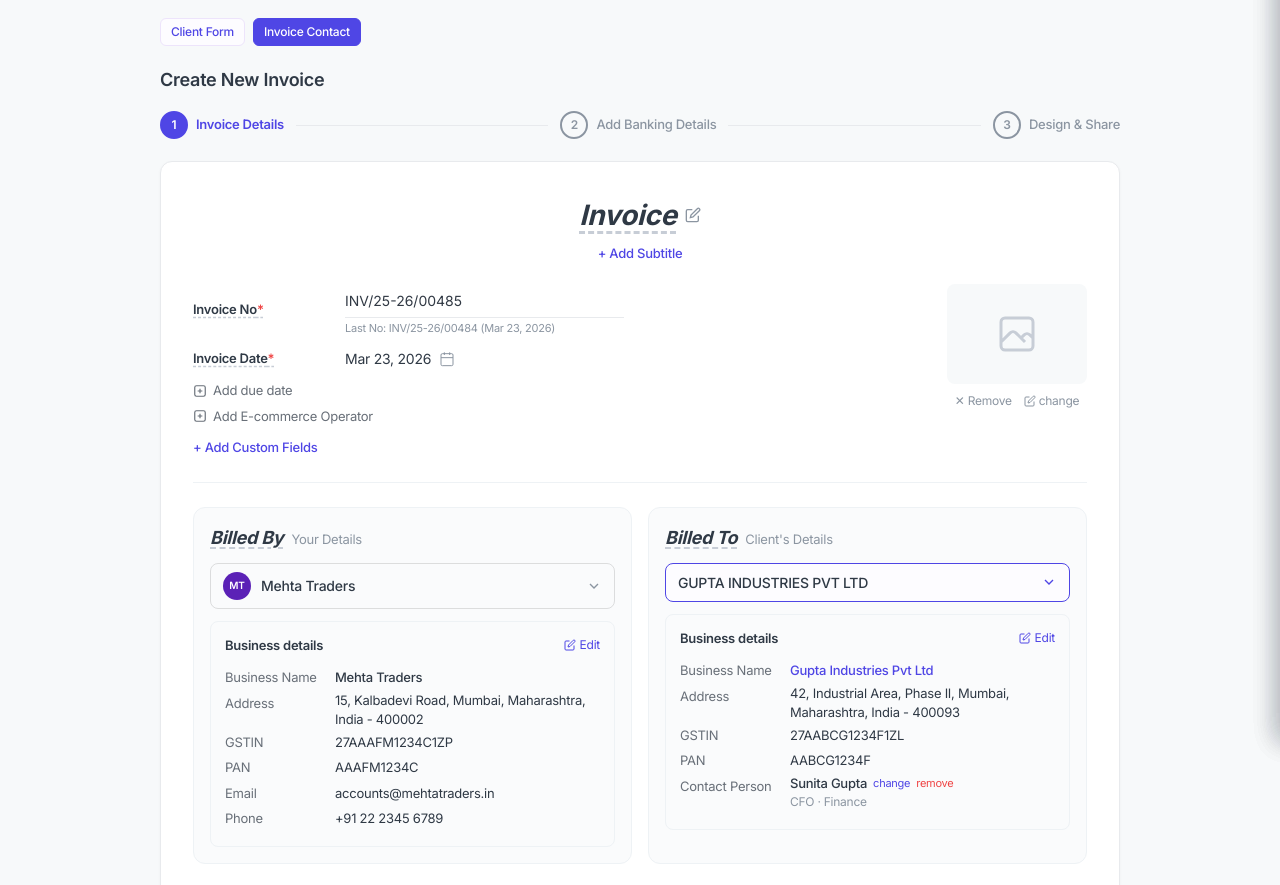
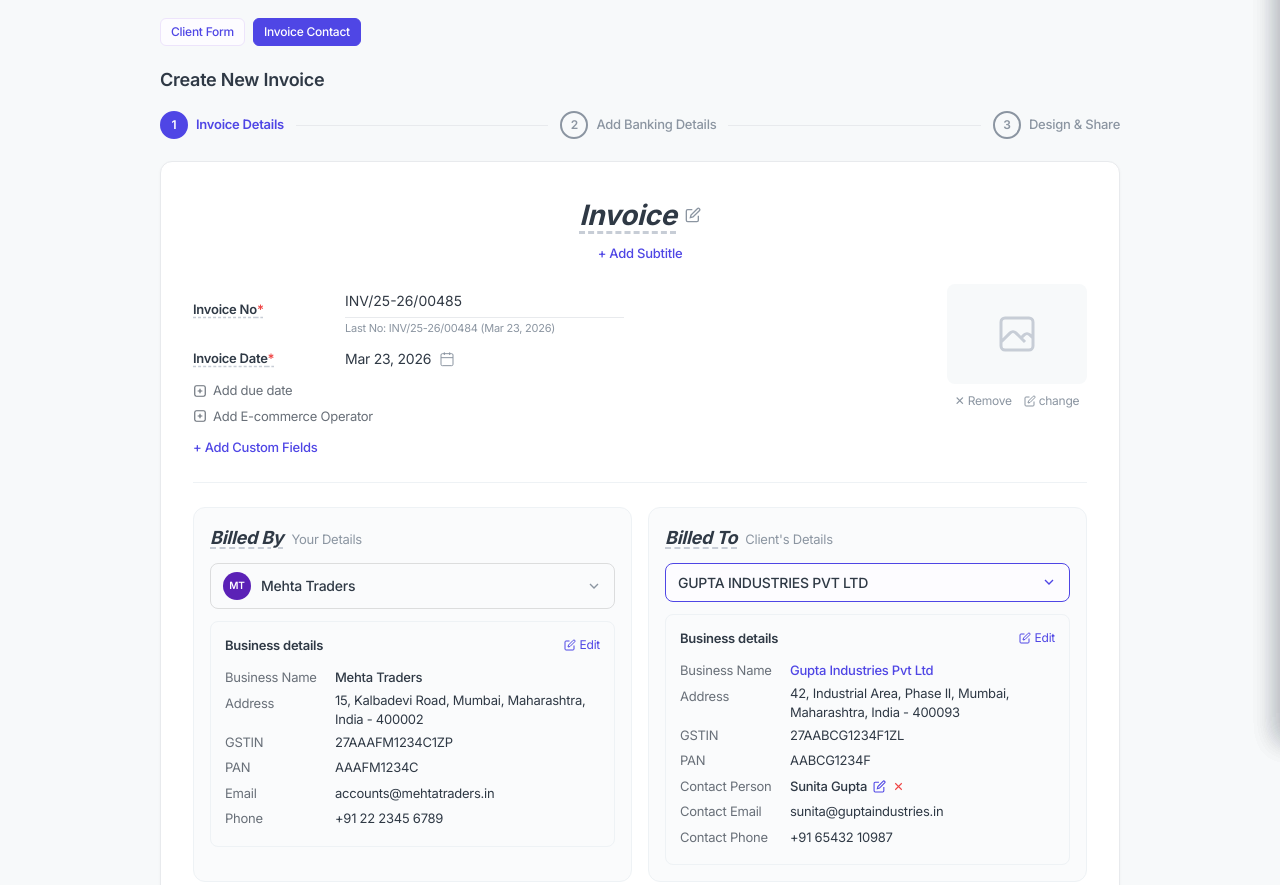
Before and after one commit to vaidik2412/refrens-contacts-prototype, a plain HTML site: page prototype-invoice-contact.html in a window 1280 px wide. Shown: the part 58-943 px from the top of the page. Drawn offline with Linux system fonts and the light colour scheme.

Commit message:
Polish contact person display and make linked contacts an accordion
- Contact Person row: pen icon (change) + cross icon (remove)
  instead of verbose text CTAs
- Each selected display field (email, phone, designation, dept)
  renders as its own table row in Business details, like any
  other field (Contact Email, Contact Phone, etc.)
- Linked Contacts in client modal is now a collapsible accordion
  matching the full-page client form pattern

Co-Authored-By: Claude Opus 4.6 (1M context) <noreply@anthropic.com>

```diff
--- a/prototype-invoice-contact.html
+++ b/prototype-invoice-contact.html
@@ -777,7 +777,7 @@ body {
               <tr><td style="color:#686F78; padding:3px 12px 3px 0; vertical-align:top;">Address</td><td style="color:#2F3945;" id="selectedClientAddress">42, Industrial Area, Phase II, Mumbai, Maharashtra, India - 400093</td></tr>
               <tr><td style="color:#686F78; padding:3px 12px 3px 0;">GSTIN</td><td style="color:#2F3945;" id="selectedClientGstin">27AABCG1234F1ZL</td></tr>
               <tr><td style="color:#686F78; padding:3px 12px 3px 0;">PAN</td><td style="color:#2F3945;" id="selectedClientPan">AABCG1234F</td></tr>
-              <!-- Contact Person row (the new feature — inline like other fields) -->
+              <!-- Contact Person rows (the new feature — each field as its own row) -->
               <tr id="contactPersonRow">
                 <td style="color:#686F78; padding:3px 12px 3px 0; vertical-align:top;">Contact Person</td>
                 <td style="color:#2F3945;" id="contactPersonCell">
@@ -790,18 +790,18 @@ body {
                   <div id="contactNotSelected">
                     <span style="color:#4F46E5; cursor:pointer; font-size:13px; font-weight:500;" onclick="openSelectContactDrawer()">Select contact</span>
                   </div>
-                  <!-- C: Contact selected -->
+                  <!-- C: Contact selected — name with pen/cross icons -->
                   <div id="contactSelectedCard" style="display:none;">
                     <div style="display:flex; align-items:center; gap:6px;">
                       <span id="invoiceContactName" style="font-weight:500; color:#2F3945;">Sunita Gupta</span>
-                      <span style="color:#4F46E5; cursor:pointer; font-size:11px;" onclick="openSelectContactDrawer()">change</span>
-                      <span style="color:#EF4444; cursor:pointer; font-size:11px;" onclick="removeInvoiceContact()">remove</span>
-                    </div>
-                    <div id="invoiceContactRole" style="font-size:12px; color:#8B95A1;">CFO &middot; Finance</div>
-                    <div class="display-fields-row" id="invoiceContactFields" style="margin-top:4px;"></div>
+                      <svg onclick="openSelectContactDrawer()" width="13" height="13" fill="none" stroke="#4F46E5" stroke-width="2" viewBox="0 0 24 24" style="cursor:pointer;"><path d="M11 4H4a2 2 0 00-2 2v14a2 2 0 002 2h14a2 2 0 002-2v-7"/><path d="M18.5 2.5a2.121 2.121 0 013 3L12 15l-4 1 1-4 9.5-9.5z"/></svg>
+                      <svg onclick="removeInvoiceContact()" width="13" height="13" fill="none" stroke="#EF4444" stroke-width="2" viewBox="0 0 24 24" style="cursor:pointer;"><path d="M18 6L6 18M6 6l12 12"/></svg>
+                    </div>
                   </div>
                 </td>
               </tr>
+              <!-- Dynamic contact detail rows (inserted by JS) -->
+              <tbody id="contactDetailRows"></tbody>
             </table>
           </div>
 
@@ -1178,21 +1178,26 @@ body {
       </div>
     </div>
 
-    <!-- Linked Contacts section -->
-    <div style="padding-top:16px;">
-      <div style="font-size:14px; font-weight:600; color:#2F3945; margin-bottom:12px; display:flex; align-items:center; justify-content:space-between;">
-        <span style="display:flex; align-items:center; gap:8px;">
+    <!-- Linked Contacts (collapsible accordion, matches full-page form) -->
+    <div class="cm-accordion">
+      <div class="cm-acc-header" onclick="toggleAccordion(this)" style="display:flex; justify-content:space-between; align-items:center; padding:14px 0; cursor:pointer;">
+        <span style="font-size:15px; font-weight:600; color:#2F3945; display:flex; align-items:center; gap:8px;">
           Linked Contacts
           <span id="cdContactCount" style="background:#F3F0FF; color:#7B3EFF; font-size:11px; font-weight:600; padding:1px 7px; border-radius:10px;">0</span>
         </span>
+        <svg class="cm-acc-chevron" width="16" height="16" fill="none" stroke="#8B95A1" stroke-width="2" viewBox="0 0 24 24" style="transition:transform 0.2s; transform:rotate(180deg);"><path d="M6 9l6 6 6-6"/></svg>
+      </div>
+      <div class="cm-acc-body" style="padding-bottom:16px;">
+        <div style="display:flex; justify-content:flex-end; margin-bottom:8px;">
           <button class="btn btn-ghost btn-sm" onclick="openLinkContactDrawer()" style="gap:4px;">
             <svg width="14" height="14" fill="none" stroke="#4F46E5" stroke-width="2" viewBox="0 0 24 24"><path d="M12 5v14M5 12h14"/></svg>
-          Link
+            Link Contact
           </button>
         </div>
         <div id="cdContactsList"></div>
         <div id="cdContactsEmpty" style="text-align:center; padding:16px; color:#8B95A1; font-size:13px; border:1px dashed #D1D5DB; border-radius:8px;">
           No contacts linked yet
+        </div>
       </div>
     </div>
 
@@ -1329,28 +1334,28 @@ function applyContactToInvoice(relation) {
   document.getElementById('contactNotSelected').style.display = 'none';
   document.getElementById('noContactsLinked').style.display = 'none';
   document.getElementById('contactSelectedCard').style.display = '';
-  document.getElementById('invoiceContactAvatar').textContent = contact.initials;
   document.getElementById('invoiceContactName').textContent = selectedInvoiceContact.snapshot.name;
-  const rd = [relation.role, relation.department].filter(Boolean).join(' \u00B7 ');
-  document.getElementById('invoiceContactRole').textContent = rd || '';
-  document.getElementById('invoiceContactRole').style.display = rd ? '' : 'none';
-  renderFieldTags();
-}
-
-function renderFieldTags() {
-  if (!selectedInvoiceContact) return;
-  document.getElementById('invoiceContactFields').innerHTML = selectedInvoiceContact.displayFields.map(key => {
-    const opt = DISPLAY_FIELD_OPTIONS.find(o => o.key === key);
-    const v = selectedInvoiceContact.snapshot[key] || '';
-    return `<span class="field-tag">${opt?opt.label:key}${v?': '+trunc(v,18):''}</span>`;
+  renderContactDetailRows();
+}
+
+// Renders each selected display field as its own row in the business details table
+function renderContactDetailRows() {
+  const container = document.getElementById('contactDetailRows');
+  if (!selectedInvoiceContact) { container.innerHTML = ''; return; }
+  const FIELD_LABELS = { name:'Contact Name', email:'Contact Email', phone:'Contact Phone', designation:'Designation', department:'Department' };
+  // Skip 'name' — already shown in the Contact Person row
+  const fields = selectedInvoiceContact.displayFields.filter(k => k !== 'name');
+  container.innerHTML = fields.map(key => {
+    const label = FIELD_LABELS[key] || key;
+    const val = selectedInvoiceContact.snapshot[key] || '—';
+    return `<tr class="contact-detail-row"><td style="color:#686F78; padding:3px 12px 3px 0; width:110px; vertical-align:top;">${label}</td><td style="color:#2F3945;">${val}</td></tr>`;
   }).join('');
 }
-
-function trunc(s,m) { return s.length>m ? s.substring(0,m)+'...' : s; }
 
 function removeInvoiceContact() {
   selectedInvoiceContact = null;
   document.getElementById('contactSelectedCard').style.display = 'none';
+  document.getElementById('contactDetailRows').innerHTML = '';
   document.getElementById('contactNotSelected').style.display = '';
   showToast('Contact removed from invoice');
 }
```
Lines whose indentation alone changed are shown as unchanged.
